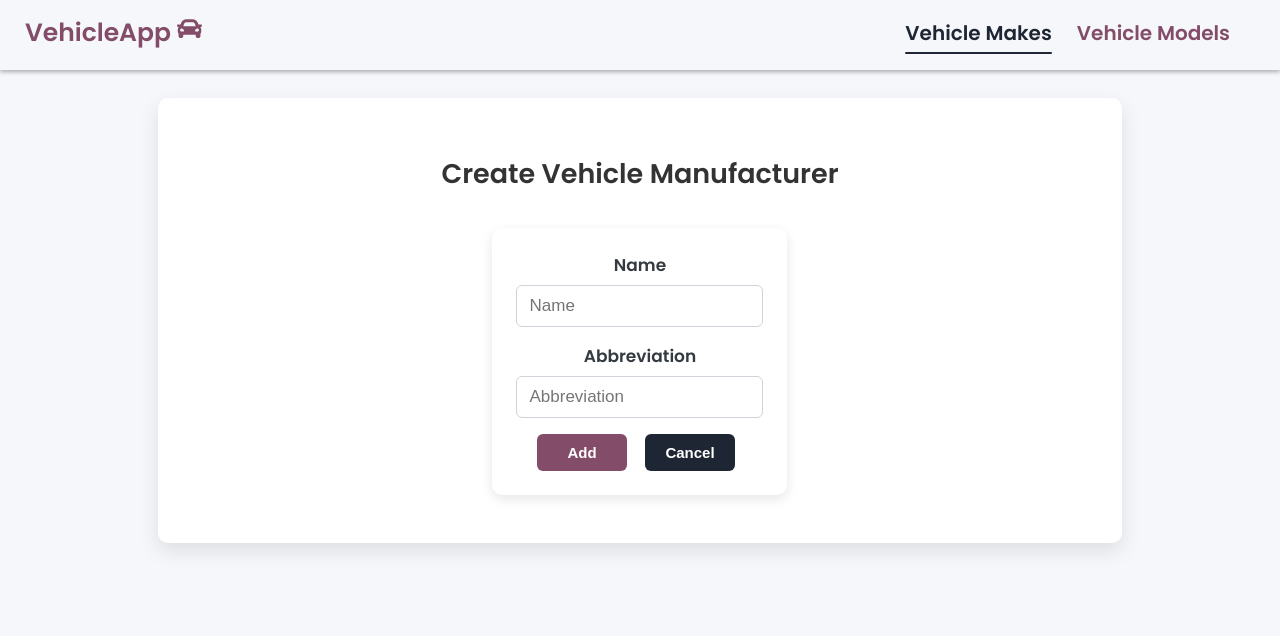
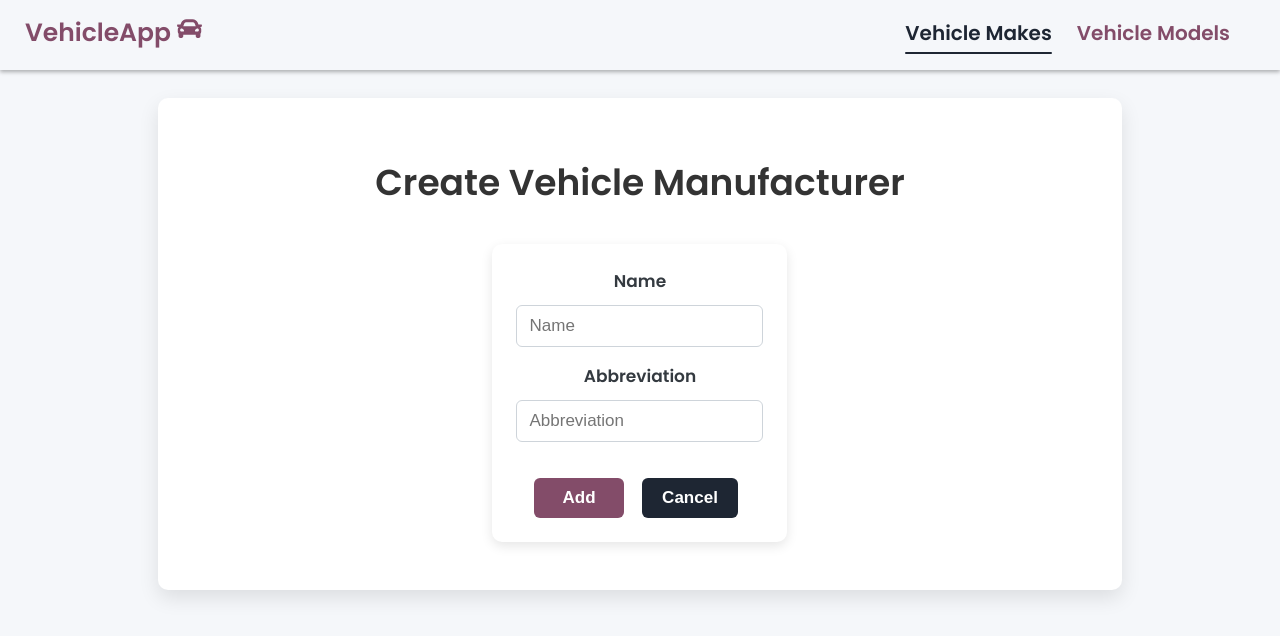
Before and after one commit to nancymatijas/VehicleApp, a React (Create React App) app in the folder vehicle-app/: page /vehicle-makes/create in a window 1280 px wide. Shown: the top 636 px of the page. Built offline with nearby package versions, Linux system fonts and the light colour scheme.

Commit message:
Add framer-motion animations to vehicle pages

```diff
--- a/vehicle-app/src/components/VehicleForm.tsx
+++ b/vehicle-app/src/components/VehicleForm.tsx
@@ -1,5 +1,7 @@
 import React from 'react';
 import { useForm, SubmitHandler, FieldValues, DefaultValues } from 'react-hook-form';
+import { motion } from 'framer-motion';
+
 import InputField from '../components/InputField';
 import SelectField from '../components/SelectField';
 import '../styles/VehicleForm.css';
--- a/vehicle-app/src/pages/VehicleMakeCreate.tsx
+++ b/vehicle-app/src/pages/VehicleMakeCreate.tsx
@@ -30,7 +30,8 @@ const VehicleMakeCreate: React.FC = () => {
       initial={{ opacity: 0 }}
       animate={{ opacity: 1 }}
       transition={{ duration: 0.8 }}
-    >      <h2 className="heading">Create Vehicle Manufacturer</h2>
+    >
+      <h1 className="heading">Create Vehicle Manufacturer</h1>
       <VehicleForm
         defaultValues={{ name: '', abrv: '' }}
         fields={fields}
--- a/vehicle-app/src/pages/VehicleMakeEdit.tsx
+++ b/vehicle-app/src/pages/VehicleMakeEdit.tsx
@@ -59,7 +59,7 @@ const VehicleMakeEdit: React.FC = () => {
       animate={{ opacity: 1 }}
       transition={{ duration: 0.8 }}
     >
-      <h2 className="heading">Edit Vehicle Manufacturer</h2>
+      <h1 className="heading">Edit Vehicle Manufacturer</h1>
       <VehicleForm
         defaultValues={defaultValues}
         fields={fields}
--- a/vehicle-app/src/pages/VehicleModelCreate.tsx
+++ b/vehicle-app/src/pages/VehicleModelCreate.tsx
@@ -43,7 +43,7 @@ const VehicleModelCreate: React.FC = () => {
       animate={{ opacity: 1 }}
       transition={{ duration: 0.8 }}
     >
-      <h2 className="heading">Create Vehicle Model</h2>
+      <h1 className="heading">Create Vehicle Model</h1>
       <VehicleForm
         defaultValues={{ name: '', abrv: '', make_id: 0 }}
         fields={fields}
--- a/vehicle-app/src/pages/VehicleModelEdit.tsx
+++ b/vehicle-app/src/pages/VehicleModelEdit.tsx
@@ -72,7 +72,7 @@ const VehicleModelEdit: React.FC = () => {
       animate={{ opacity: 1 }}
       transition={{ duration: 0.8 }}
     >
-      <h2 className="heading">Edit Vehicle Model</h2>
+      <h1 className="heading">Edit Vehicle Model</h1>
       <VehicleForm
         defaultValues={defaultValues}
         fields={fields}
--- a/vehicle-app/src/styles/EntityTable.css
+++ b/vehicle-app/src/styles/EntityTable.css
@@ -105,4 +105,4 @@
     background-color: #dfe3e8;
   }
 }
-  */
+*/
--- a/vehicle-app/src/styles/VehicleForm.css
+++ b/vehicle-app/src/styles/VehicleForm.css
@@ -24,7 +24,7 @@
 
 .vehicle-form__label {
   font-weight: 600;
-  margin-bottom: 6px;
+  margin-bottom: 10px;
   font-size: 17px;
   color: #343a40;
   user-select: none;
@@ -63,21 +63,6 @@
   color: #6c757d;
 }
 
-.vehicle-form__error {
-  color: #dc3545;
-  margin-top: 6px;
-  font-size: 0.15px;
-  font-weight: 500;
-}
-
-.vehicle-form__error-message {
-  color: #b02a37;
-  margin-top: 16px;
-  font-weight: 700;
-  font-size: 17px;
-  text-align: center;
-}
-
 .vehicle-form__button {
   background-color: #834C69;
   color: #fff;
@@ -85,7 +70,7 @@
   border: none;
   cursor: pointer;
   border-radius: 6px;
-  font-size: 15px;
+  font-size: 17px;
   font-weight: 600;
   transition: background-color 0.25s ease;
   user-select: none;
@@ -94,6 +79,7 @@
   justify-content: center;
   min-width: 90px;
   margin-right: 8px;
+  margin-top: 20px;
 }
 
 .vehicle-form__button:hover:not(:disabled),
@@ -123,6 +109,21 @@
 }
 
 /*
+.vehicle-form__error {
+  color: #dc3545;
+  margin-top: 6px;
+  font-size: 0.15px;
+  font-weight: 500;
+}
+
+.vehicle-form__error-message {
+  color: #b02a37;
+  margin-top: 16px;
+  font-weight: 700;
+  font-size: 17px;
+  text-align: center;
+}
+
 @media (max-width: 480px) {
   .vehicle-form {
     padding: 0 12px;
--- a/vehicle-app/src/styles/VehiclePages.css
+++ b/vehicle-app/src/styles/VehiclePages.css
@@ -118,11 +118,6 @@ body {
   align-items: center;
 }
 
-.errorMessage {
-  color: red;
-  margin-bottom: 12px;
-}
-
 .vehicle-add__button {
   color: #1E2633;
   background-color: #f9fafb;
@@ -147,3 +142,10 @@ body {
   outline: none;
   box-shadow: 0 4px 10px rgba(181, 101, 119, 0.7);
 }
+
+/*
+.errorMessage {
+  color: red;
+  margin-bottom: 12px;
+}
+*/
```
